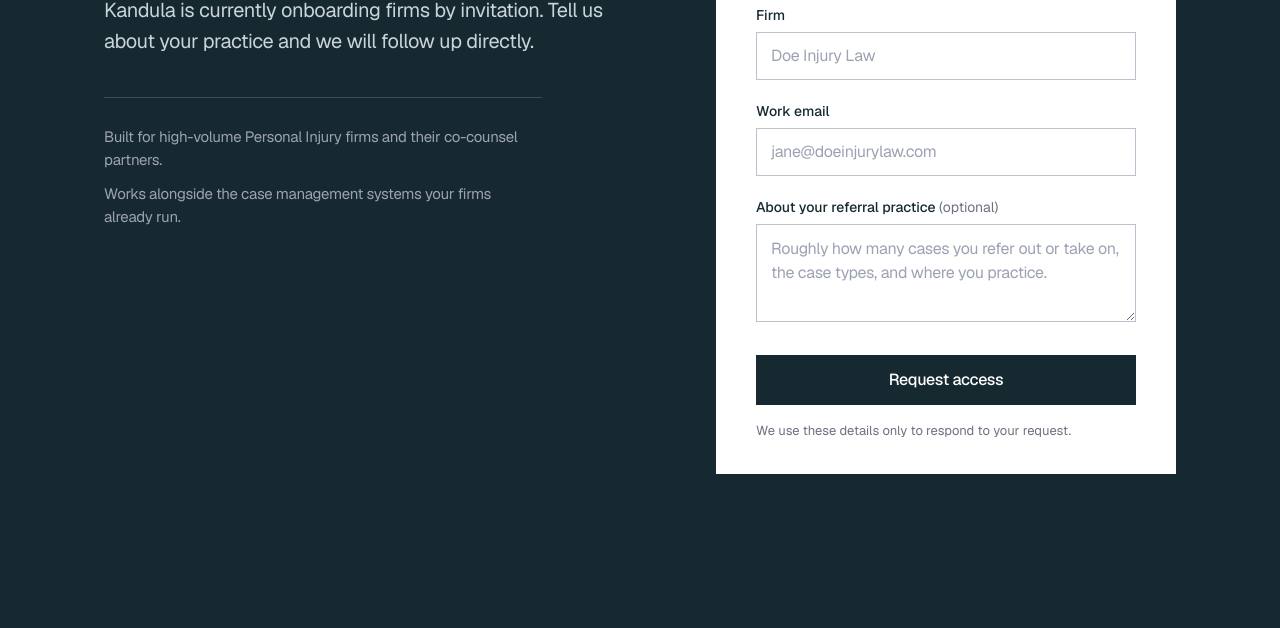
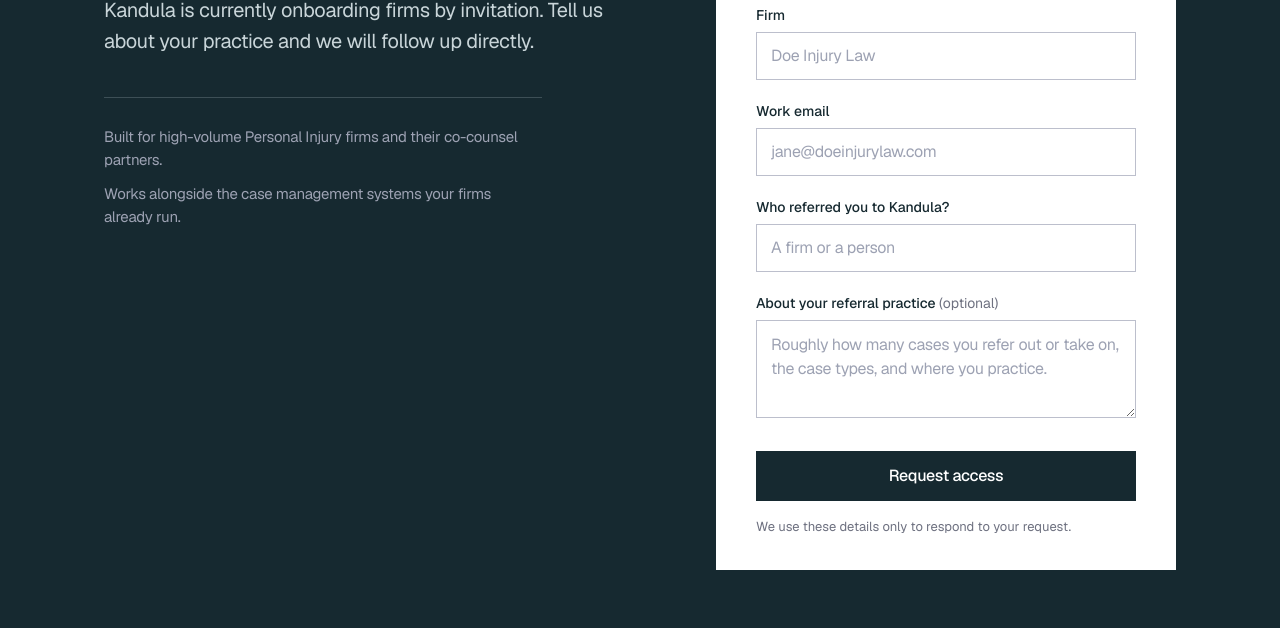
Before and after one commit to kandula-ai/kandula.ai, a plain HTML site: page index.html in a window 1280 px wide. Shown: the part 1992-2620 px from the top of the page. Drawn offline with nearby package versions, Linux system fonts and the light colour scheme.

Commit message:
Access form asks who referred you to Kandula, required

```diff
--- a/index.html
+++ b/index.html
@@ -503,6 +503,10 @@
           <input id="af-email" name="email" type="email" autocomplete="email" placeholder="jane@doeinjurylaw.com" required>
         </div>
         <div class="field">
+          <label for="af-referred-by">Who referred you to Kandula?</label>
+          <input id="af-referred-by" name="referred_by" type="text" autocomplete="off" placeholder="A firm or a person" required minlength="2" maxlength="200">
+        </div>
+        <div class="field">
           <label for="af-message">About your referral practice <span class="optional">(optional)</span></label>
           <textarea id="af-message" name="message" rows="3" maxlength="2000"
             placeholder="Roughly how many cases you refer out or take on, the case types, and where you practice."></textarea>
```
